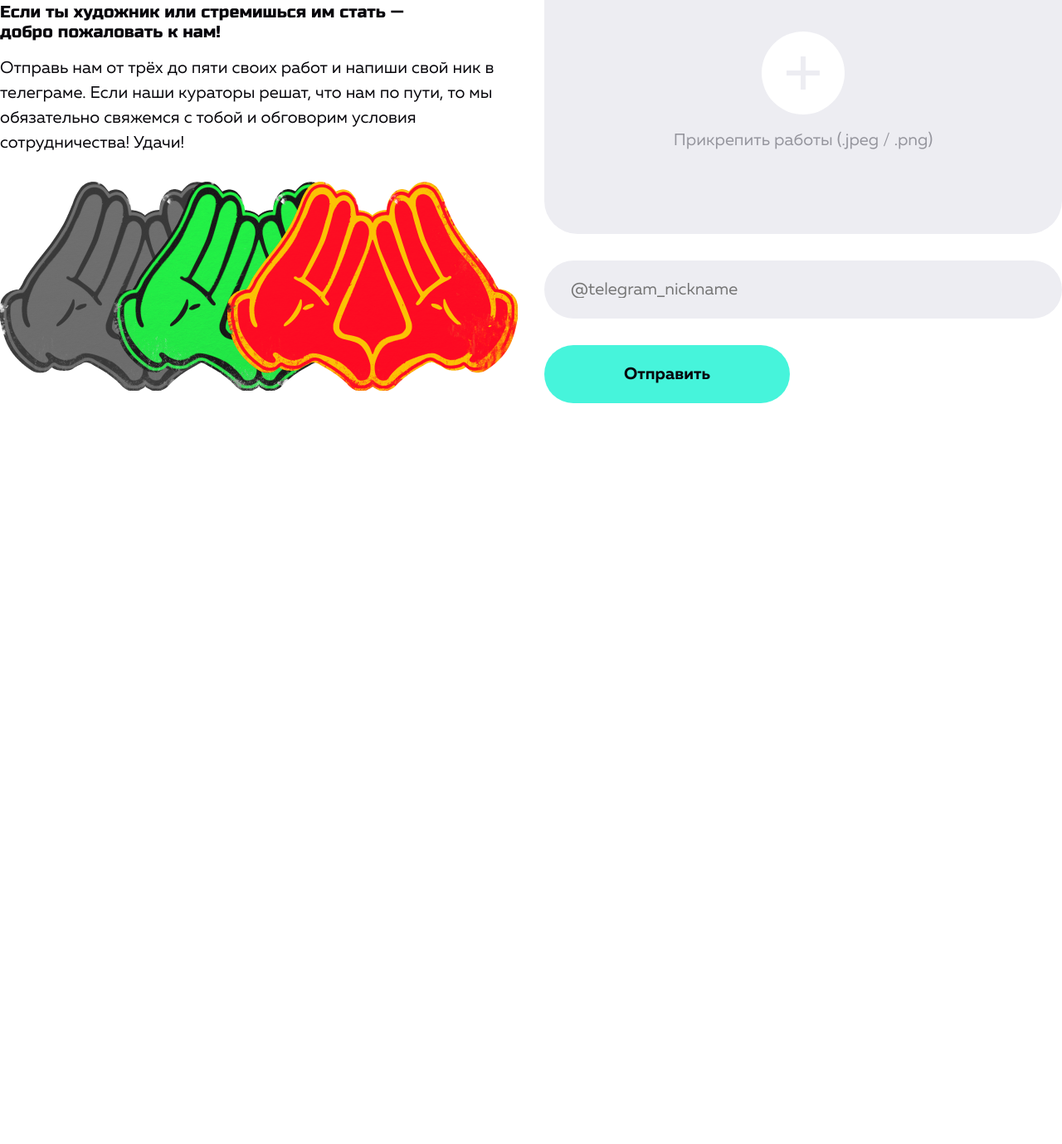
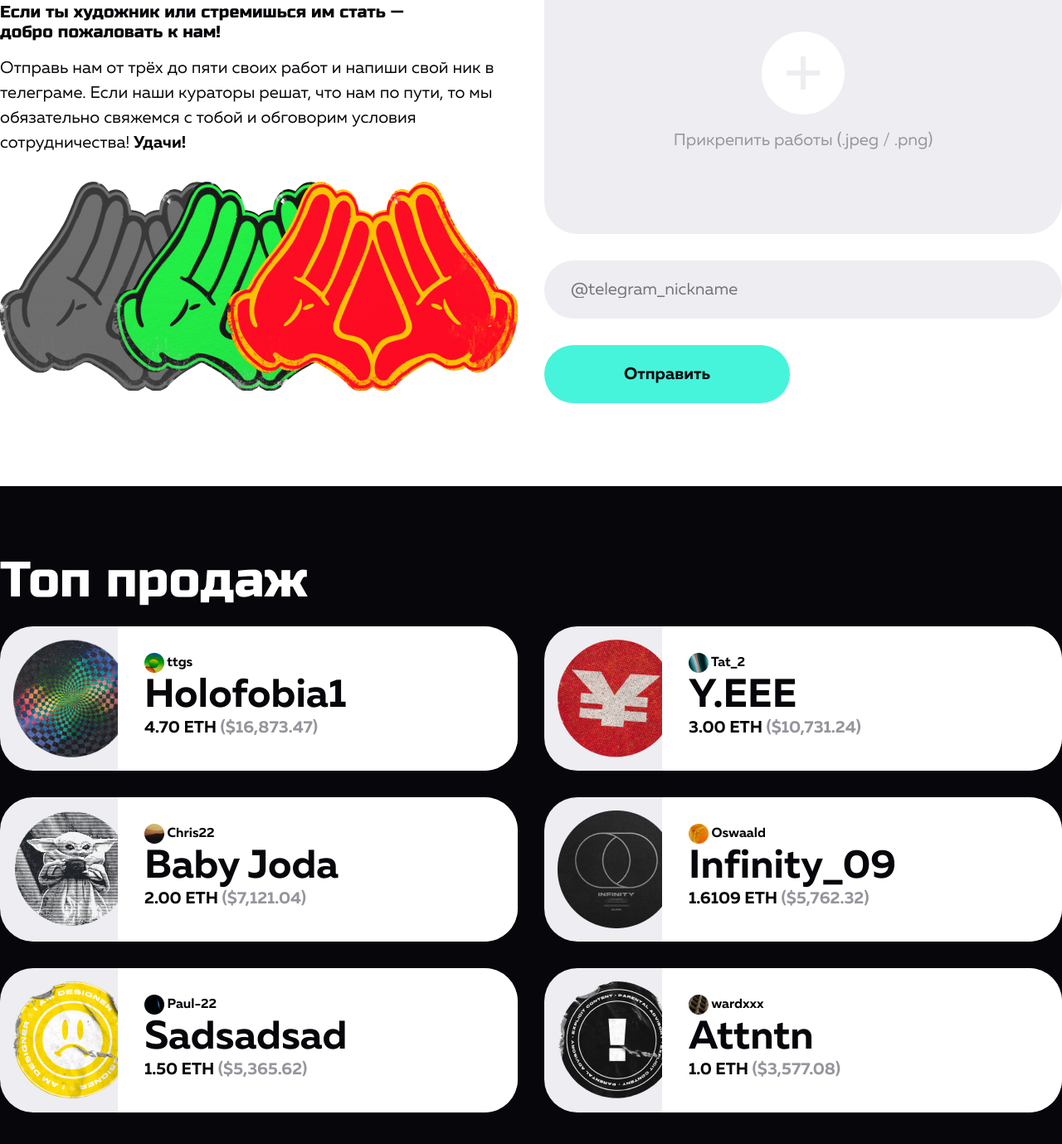
Before and after one commit to Hortey/Aura, a website: page src/index.html in a window 1280 px wide. Shown: the part 3715-5094 px from the top of the page at 83% size. Before the commit the page ends 4301 px from the top, so only its background shows below. Drawn offline with nearby package versions, Linux system fonts and the light colour scheme; files whose address does not match are found by name.

Commit message:
added a new section

```diff
--- a/src/index.html
+++ b/src/index.html
@@ -359,7 +359,7 @@
               <h2 class="title title__author">Стать автором</h2>
               <div class="title title__author-sub">Если ты художник или стремишься им стать —<br> добро пожаловать к нам!</div>
               <div class="author__descr">Отправь нам от трёх до пяти своих работ и напиши свой ник в телеграме.
-                 Если наши кураторы решат, что нам по пути, то мы обязательно свяжемся с тобой и обговорим условия сотрудничества! Удачи!</div>
+                 Если наши кураторы решат, что нам по пути, то мы обязательно свяжемся с тобой и обговорим условия сотрудничества! <span>Удачи!</span></div>
                 <div class="author__img">
                   <img src="img/stickers_hends.png" alt="">
                 </div>
@@ -374,7 +374,121 @@
                 <button class="button">Отправить</button>
               </from>
           </div>
+        </div>
+      </section>
 
+      <section class="sales">
+        <div class="container">
+          <h2 class="title title__sales">Топ продаж</h2>
+          <div class="sales__wrapper">
+            <div class="sales__left">
+              <div class="sales__item">
+                <div class="sales__item-img">
+                  <img src="img/top_sales/avatar_main/holofobia.png" alt="holofobia">
+                </div>
+                <div class="sales__item-info">
+                  <div class="sales__item-info_avatar">
+                    <img src="img/top_sales/avatar_mini/ttgs.png" alt="ttgs">
+                    <span>ttgs</span>
+                  </div>
+                  <div class="sales__item-info_name">
+                    Holofobia1
+                  </div>
+                  <div class="sales__item-info_price">
+                    4.70 ETH <span>($16,873.47)</span>
+                  </div>
+                </div>
+              </div>
+              <div class="sales__item">
+                <div class="sales__item-img">
+                  <img src="img/top_sales/avatar_main/baby_joda.png" alt="baby_joda">
+                </div>
+                <div class="sales__item-info">
+                  <div class="sales__item-info_avatar">
+                    <img src="img/top_sales/avatar_mini/chris22.png" alt="chris22">
+                    <span>Chris22</span>
+                  </div>
+                  <div class="sales__item-info_name">
+                    Baby Joda
+                  </div>
+                  <div class="sales__item-info_price">
+                    2.00 ETH <span>($7,121.04)</span>
+                  </div>
+                </div>
+              </div>
+              <div class="sales__item">
+                <div class="sales__item-img">
+                  <img src="img/top_sales/avatar_main/sadsadsad.png" alt="sadsadsad">
+                </div>
+                <div class="sales__item-info">
+                  <div class="sales__item-info_avatar">
+                    <img src="img/top_sales/avatar_mini/paul-22.png" alt="paul-22">
+                    <span>Paul-22</span>
+                  </div>
+                  <div class="sales__item-info_name">
+                    Sadsadsad
+                  </div>
+                  <div class="sales__item-info_price">
+                    1.50 ETH <span>($5,365.62)</span>
+                  </div>
+                </div>
+              </div>
+            </div>
+            <div class="sales__right">
+              <div class="sales__item">
+                <div class="sales__item-img">
+                  <img src="img/top_sales/avatar_main/y.eee.png" alt="y.eee">
+                </div>
+                <div class="sales__item-info">
+                  <div class="sales__item-info_avatar">
+                    <img src="img/top_sales/avatar_mini/tat_2.png" alt="tat_2">
+                    <span>Tat_2</span>
+                  </div>
+                  <div class="sales__item-info_name">
+                    Y.EEE
+                  </div>
+                  <div class="sales__item-info_price">
+                    3.00 ETH <span>($10,731.24)</span>
+                  </div>
+                </div>
+              </div>
+              <div class="sales__item">
+                <div class="sales__item-img">
+                  <img src="img/top_sales/avatar_main/infinity_09.png" alt="infinity_09">
+                </div>
+                <div class="sales__item-info">
+                  <div class="sales__item-info_avatar">
+                    <img src="img/top_sales/avatar_mini/oswaald.png" alt="oswaald">
+                    <span>Oswaald</span>
+                  </div>
+                  <div class="sales__item-info_name">
+                    Infinity_09
+                  </div>
+                  <div class="sales__item-info_price">
+                    1.6109 ETH <span>($5,762.32)</span>
+                  </div>
+                </div>
+              </div>
+              <div class="sales__item">
+                <div class="sales__item-img">
+                  <img src="img/top_sales/avatar_main/attntn.png" alt="attntn">
+                </div>
+                <div class="sales__item-info">
+                  <div class="sales__item-info_avatar">
+                    <img src="img/top_sales/avatar_mini/wardxx.png" alt="wardxxx">
+                    <span>wardxxx</span>
+                  </div>
+                  <div class="sales__item-info_name">
+                    Attntn
+                  </div>
+                  <div class="sales__item-info_price">
+                    1.0 ETH <span>($3,577.08)</span>
+                  </div>
+                </div>
+              </div>
+            </div>
+
+          </div>
         </div>
       </section>
 
--- a/src/sass/blocks/_author.scss
+++ b/src/sass/blocks/_author.scss
@@ -14,6 +14,9 @@
         font-weight: 400;
         line-height: 30px;
         margin-bottom: 32px;
+        span {
+            font-weight: 700;
+        }
     }
     &__form {
         display: flex;
--- /dev/null
+++ b/src/sass/blocks/_sales.scss
@@ -0,0 +1,60 @@
+.sales {
+    padding: 90px 0;
+    min-height: 870px;
+    background: #07060B;
+    &__wrapper {
+        display: flex;
+    }
+
+    &__left {
+        margin-right: 32px;
+    }
+
+    &__item {
+        position: relative;
+        width: 624px;
+        height: 174px;
+        border-radius: 40px;
+        background: #EDEDF2;
+        margin-bottom: 32px;
+        &:last-child {
+            margin-bottom: 0;
+        }
+        &-img {
+            position: absolute;
+            top: 16px;
+            left: 16px;
+        }
+        &-info {
+            background: #fff;
+            width: 482px;
+            height: 174px;
+            border-radius: 0 40px 40px 0;
+            margin-left: 142px;
+            padding: 32px 0 32px 32px;
+            &_avatar {
+                color: #07060B;
+                font-size: 16px;
+                font-weight: 700;
+                margin-bottom: 4px;
+            }
+            &_name {
+                color: #07060B;
+                font-size: 48px;
+                font-weight: 700;
+                line-height: normal;
+                margin-bottom: 4px;
+            }
+            &_price {
+                color: #07060B;
+                font-size: 20px;
+                font-weight: 700;
+                line-height: normal;
+                span {
+                    color:#95959D;
+                    line-height: normal;
+                }
+            }
+        }
+    }
+}
--- a/src/sass/blocks/_titles.scss
+++ b/src/sass/blocks/_titles.scss
@@ -32,4 +32,8 @@
             margin-bottom: 16px;
         }
     }
+    &__sales {
+        color: #fff;
+        margin-bottom: 32px;
+    }
 }
--- a/src/sass/style.scss
+++ b/src/sass/style.scss
@@ -25,3 +25,4 @@
 @import 'blocks/new';
 @import 'blocks/subscription';
 @import 'blocks/author';
+@import 'blocks/sales';
```
Also changed, not shown: src/css/style.min.css.
